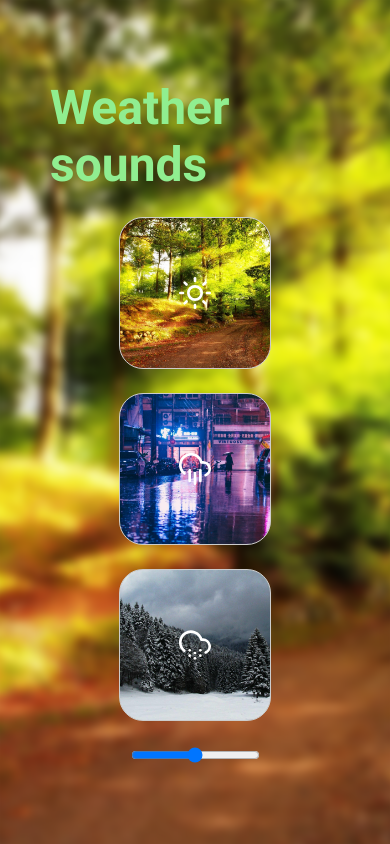
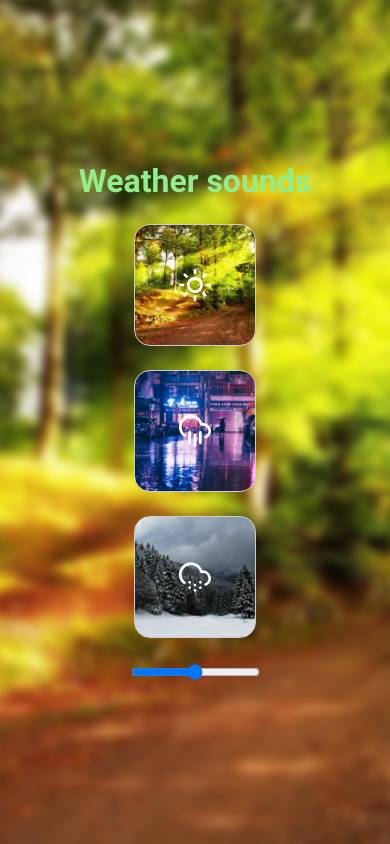
Before and after one commit to tatiana-dk/result-pro-weather-sounds, a website built with webpack: page public/index.html in a window 390 px wide. Built offline with nearby package versions, Linux system fonts and the light colour scheme; files whose address does not match are found by name.

Commit message:
style: add mobile

```diff
--- a/src/style.scss
+++ b/src/style.scss
@@ -61,6 +61,10 @@
     margin: 0;
     font-size: 3rem;
 
+    @media(max-width: 565px) {
+        font-size: 2rem;
+    }
+
     .sunny & {
         color: lightgreen;
     }
@@ -103,6 +107,12 @@
         box-shadow: 0 0 15px #ffffff55 inset;
     }
 
+    @media(max-width: 565px) {
+        width: 120px;
+        height: 120px;
+        border-radius: 16px;
+    }
+
     &.sound-menu__item--playing {
         border-color: #fff;
         box-shadow: 0 0 15px #ffffff55 inset;
```
